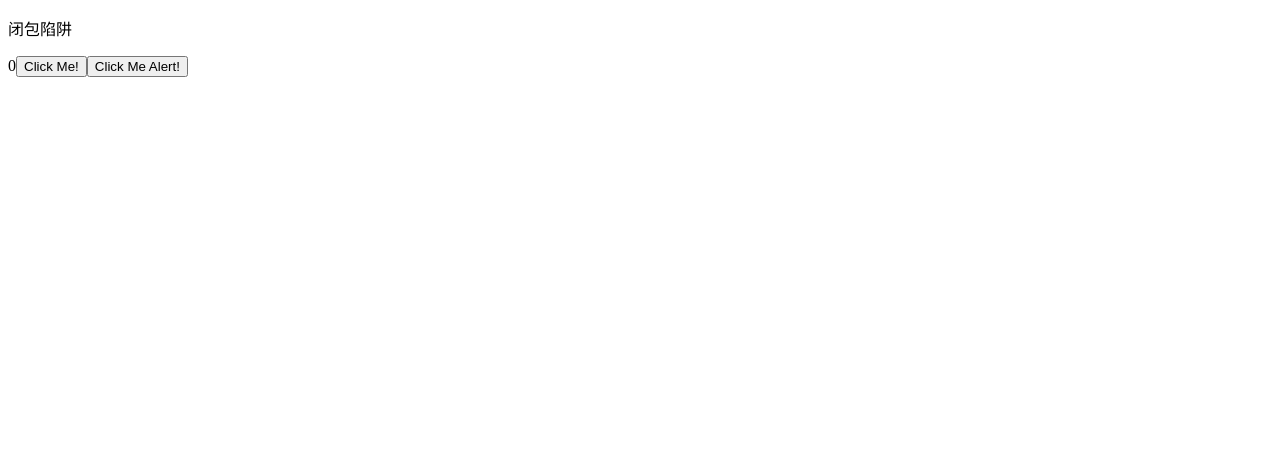
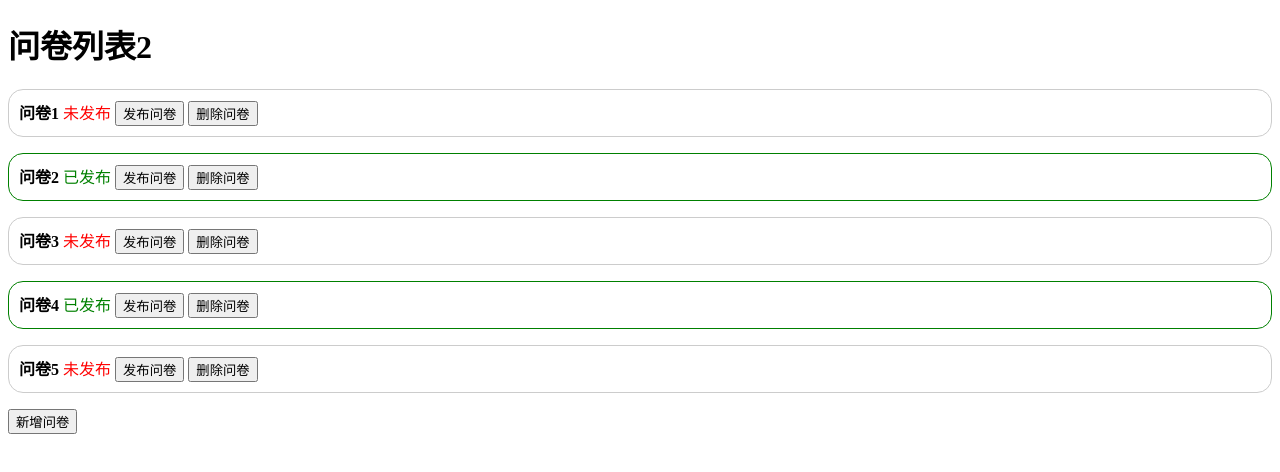
Before and after one commit to Rainafogalaxy/React-project, a React (Create React App) app in the folder react-ts-demo/: page / in a window 1280 px wide. Shown: the top 472 px of the page. Built offline with nearby package versions, Linux system fonts and the light colour scheme.

Commit message:
忘了改的什么

```diff
--- a/react-ts-demo/package.json
+++ b/react-ts-demo/package.json
@@ -11,6 +11,7 @@
     "@types/react": "^18.2.50",
     "@types/react-dom": "^18.2.18",
     "ahooks": "^3.7.10",
+    "classnames": "^2.5.1",
     "eslint": "^8.56.0",
     "immer": "^10.0.3",
     "react": "^18.2.0",
--- a/react-ts-demo/src/App.tsx
+++ b/react-ts-demo/src/App.tsx
@@ -6,16 +6,16 @@ import RefDemo from './useRefDemo';
 // import MemoDemo from "./useMemoDemo";
 // import useMouse from "./hooks/useMouse";
 import useGetInfo from "./hooks/useGetInfo";
-import ClosureTrap from './ClosureTrap'
+// import ClosureTrap from './ClosureTrap'
 function App() {
 
   return (
     <>
       {/* <List1 /> */}
-      {/* <List2/> */}
+      <List2/>
       {/* <RefDemo/> */}
       {/* <MemoDemo/> */}
-      <ClosureTrap/>
+      {/* <ClosureTrap/> */}
     </>
   );
 }
--- a/react-ts-demo/src/components/QuestionCard.css
+++ b/react-ts-demo/src/components/QuestionCard.css
@@ -2,4 +2,11 @@
     border:1px solid #ccc;
     padding: 10px;
     margin-bottom: 16px;
+    border-radius: 15px;
   }
+  .published{
+    border-color: green;
+  }
+  /* 使用classnames */
+  /* https://www.npmjs.com/package/classnames */
+  /* 使用它就可以不用字符串拼接加样式属性名了，可以使用对象的方式来判断是否应用className */
--- a/react-ts-demo/src/components/QuestionCard.tsx
+++ b/react-ts-demo/src/components/QuestionCard.tsx
@@ -16,8 +16,11 @@ const QuestionCard: FC<PropsType> = (props) => {
   function del(id:string){
     deleteQuestion && deleteQuestion(id)
   }
+
+  let itemClassName = "list-item";
+  if(isPublished) itemClassName += ' published';
   return (
-    <div key={id} className="list-item">
+    <div key={id} className={itemClassName}>
       <strong>{title}</strong>
       &nbsp;
       {/* 条件判断 */}
```
Also changed, not shown: 1 other file (tests, documents, lock files or other folders).
